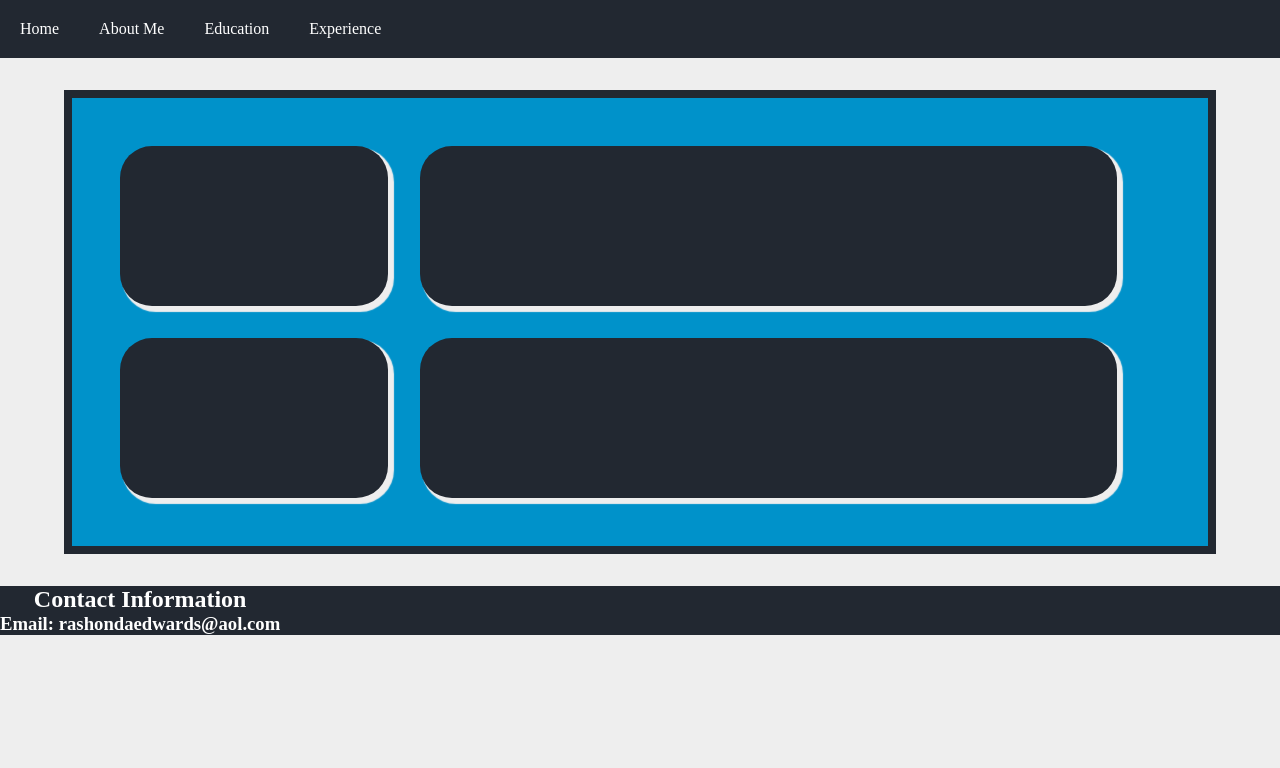
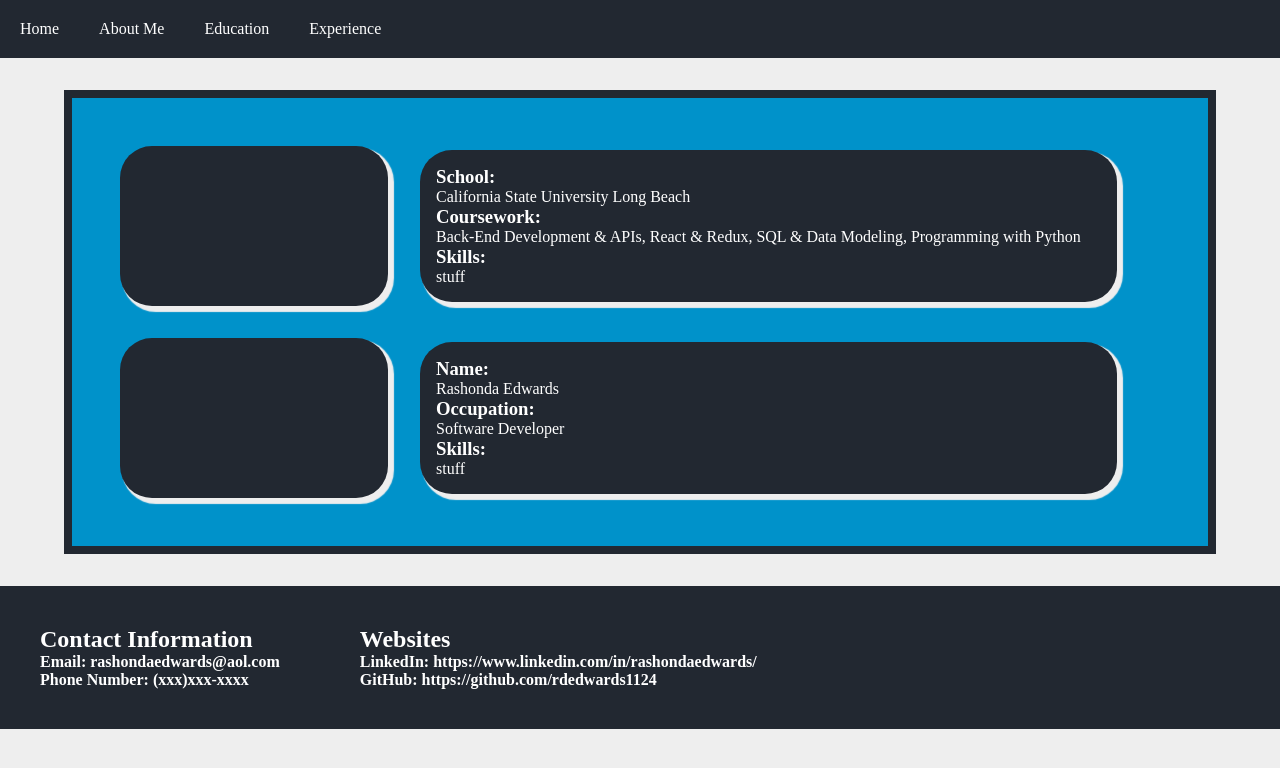
Before and after one commit to rdedwards1124/Portfolio, a React (Create React App) app: page /Education in a window 1280 px wide. Shown: the top 768 px of the page. Built offline with nearby package versions, Linux system fonts and the light colour scheme.

Commit message:
little more

```diff
--- a/src/Components/Education.css
+++ b/src/AddingStyle/Education.css
@@ -1,7 +1,7 @@
 
 .div {
     margin: 1em;
-    padding: 5em;
+    padding: 1em;
     width: 65%;
     background-color: #222831;
     color: white;
--- a/src/Footer.css
+++ b/src/AddingStyle/Footer.css
@@ -2,9 +2,13 @@ footer {
     background-color: #222831;
     display: flex;
     list-style: none;
-    padding: 0;
-    text-align: center;
+    padding: 40px;
+    text-align: left;
     color: white;
+}
+
+.footer-div{
+    margin-right: 5em;
 }
 
 footer ul {
--- a/src/App.js
+++ b/src/App.js
@@ -1,5 +1,5 @@
 import React from 'react';
-import './App.css';
+import './AddingStyle/App.css';
 import { BrowserRouter, Route, Switch } from "react-router-dom";
 
 import Navigation from "./Navigation";
--- a/src/Components/Education.js
+++ b/src/Components/Education.js
@@ -1,6 +1,6 @@
 
 import React from "react";
-import './Education.css';
+import '../AddingStyle/Education.css';
 // import CalPolyImage from "./me.png";
 
 function Education() {
@@ -8,9 +8,23 @@ function Education() {
         <>
             <div className="Home-Main">
                 <div className="pic"></div>
-                <div className="div"></div>
+                <div className="div">
+                    <h3>School:</h3>
+                    <p>California State University Long Beach</p>
+                    <h3>Coursework:</h3>
+                    <p>Back-End Development & APIs, React & Redux, SQL & Data Modeling, Programming with Python</p>
+                    <h3>Skills:</h3>
+                    <p>stuff</p>
+                </div>
                 <div className="pic"></div>
-                <div className="div"></div>
+                <div className="div">
+                    <h3>Name:</h3>
+                    <p>Rashonda Edwards</p>
+                    <h3>Occupation:</h3>
+                    <p>Software Developer</p>
+                    <h3>Skills:</h3>
+                    <p>stuff</p>
+                </div>
             </div>
         </>
     );
--- a/src/Footer.js
+++ b/src/Footer.js
@@ -1,14 +1,19 @@
 import React from 'react';
-import './Footer.css';
+import './AddingStyle/Footer.css';
 
 function Footer (){
     return (
         <footer>
-            <div>
+            <div className="footer-div">
                 <h2>Contact Information</h2>
-                <h3>Email: rashondaedwards@aol.com</h3>
+                <h4>Email: rashondaedwards@aol.com</h4>
+                <h4>Phone Number: (xxx)xxx-xxxx</h4>
             </div>
-            <div></div>
+            <div className="footer-div">
+                <h2>Websites</h2>
+                <h4>LinkedIn: <a className="custom-link" href="https://www.linkedin.com/in/rashondaedwards/">https://www.linkedin.com/in/rashondaedwards/</a></h4>
+                <h4>GitHub: <a className="custom-link" href="https://github.com/rdedwards1124">https://github.com/rdedwards1124</a></h4>
+            </div>
         </footer>
     );
 }
--- a/src/Home.js
+++ b/src/Home.js
@@ -1,5 +1,5 @@
 import React from "react";
-import myImage from "./me.png";
+import myImage from "./AddingPhotos/me.png";
 
 function Home() {
     return (
--- a/src/Navigation.js
+++ b/src/Navigation.js
@@ -1,5 +1,5 @@
 import React from 'react';
-import './Navigation.css';
+import './AddingStyle/Navigation.css';
 
 function Navigation (){
     return (
```
Also changed, not shown: src/AddingPhotos/me.png (renamed from src/me.png), src/AddingStyle/App.css (renamed from src/App.css), src/AddingStyle/Navigation.css (renamed from src/Navigation.css).
